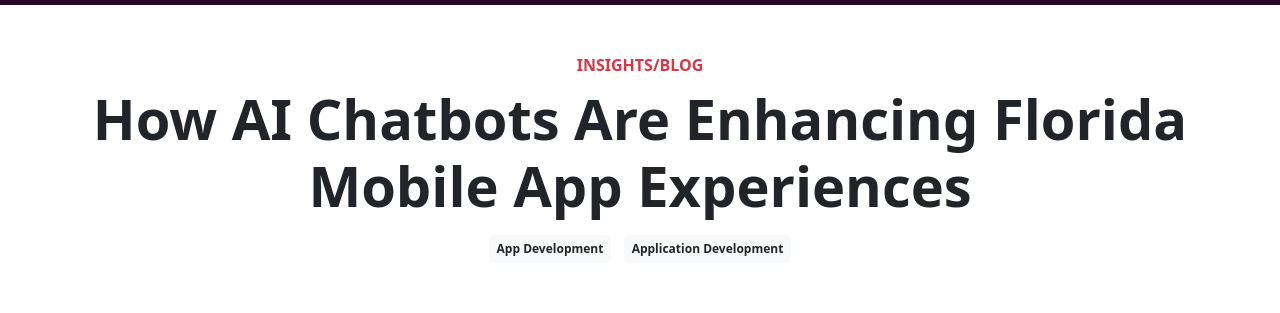
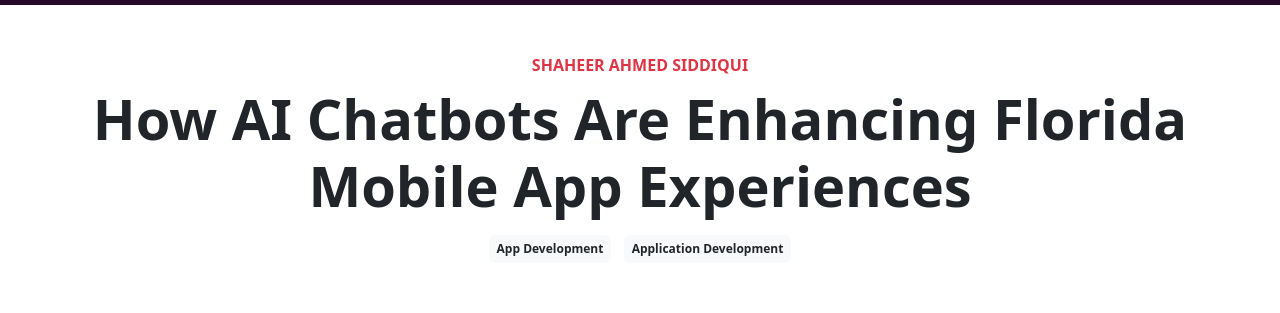
Before and after one commit to Shahirsiddiqui/Futurbyte, a plain HTML site: page index.html in a window 1280 px wide. Shown: the part 321-634 px from the top of the page. Drawn offline with nearby package versions, Linux system fonts and the light colour scheme.

Commit message:
This is my Assignment

```diff
--- a/index.html
+++ b/index.html
@@ -35,7 +35,7 @@
     </nav>
     <section class="py-5" style="background: rgb(255, 255, 255);">
         <div class="container-fluid px-5 text-center">
-            <p class="text-danger fw-bold text-uppercase mb-2">INSIGHTS/BLOG</p>
+            <p class="text-danger fw-bold text-uppercase mb-2">Shaheer Ahmed Siddiqui</p>
             <h1 class="display-4 fw-bold text-dark mb-3">How AI Chatbots Are Enhancing Florida Mobile App Experiences
             </h1>
             <div class="mb-4">
```
